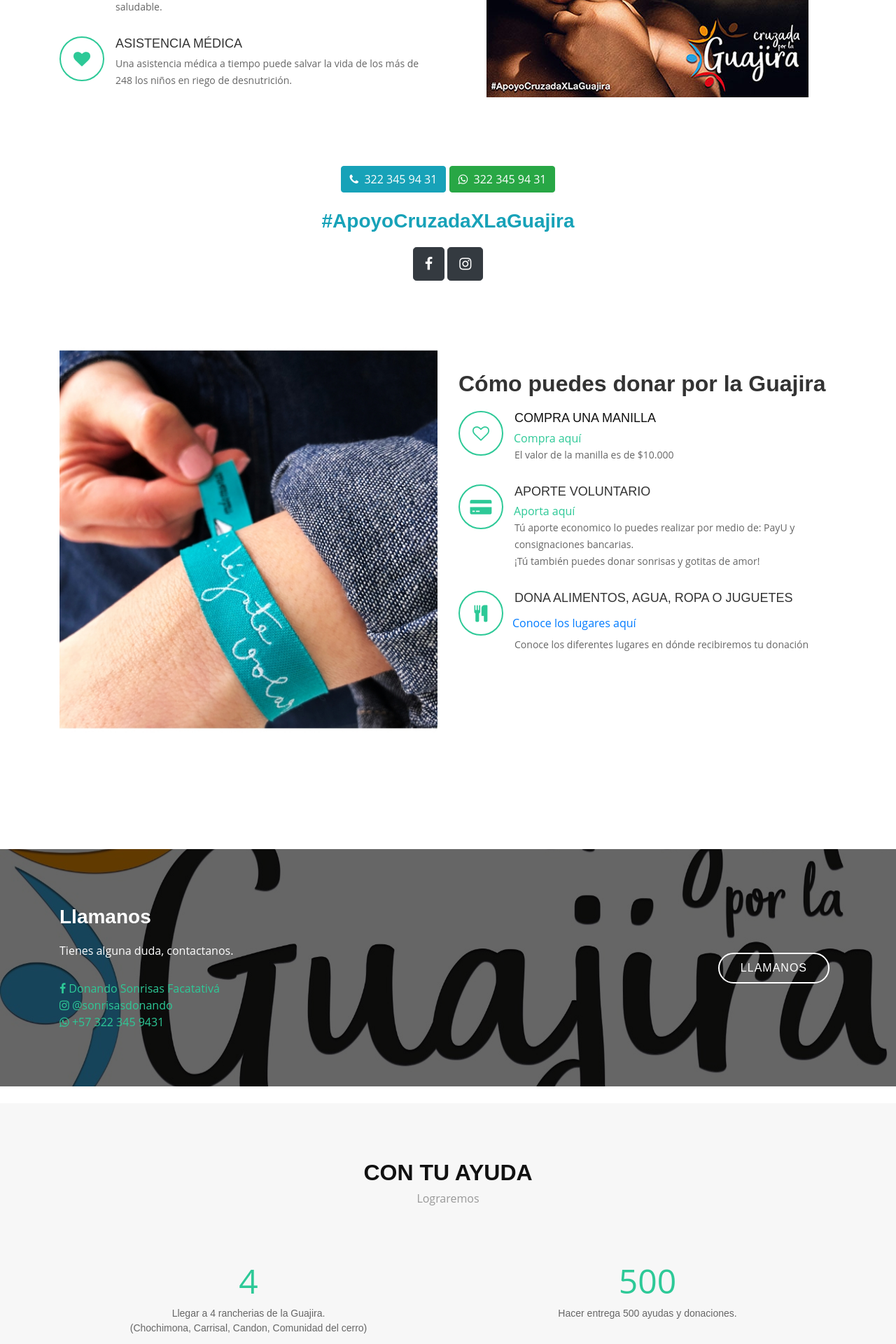
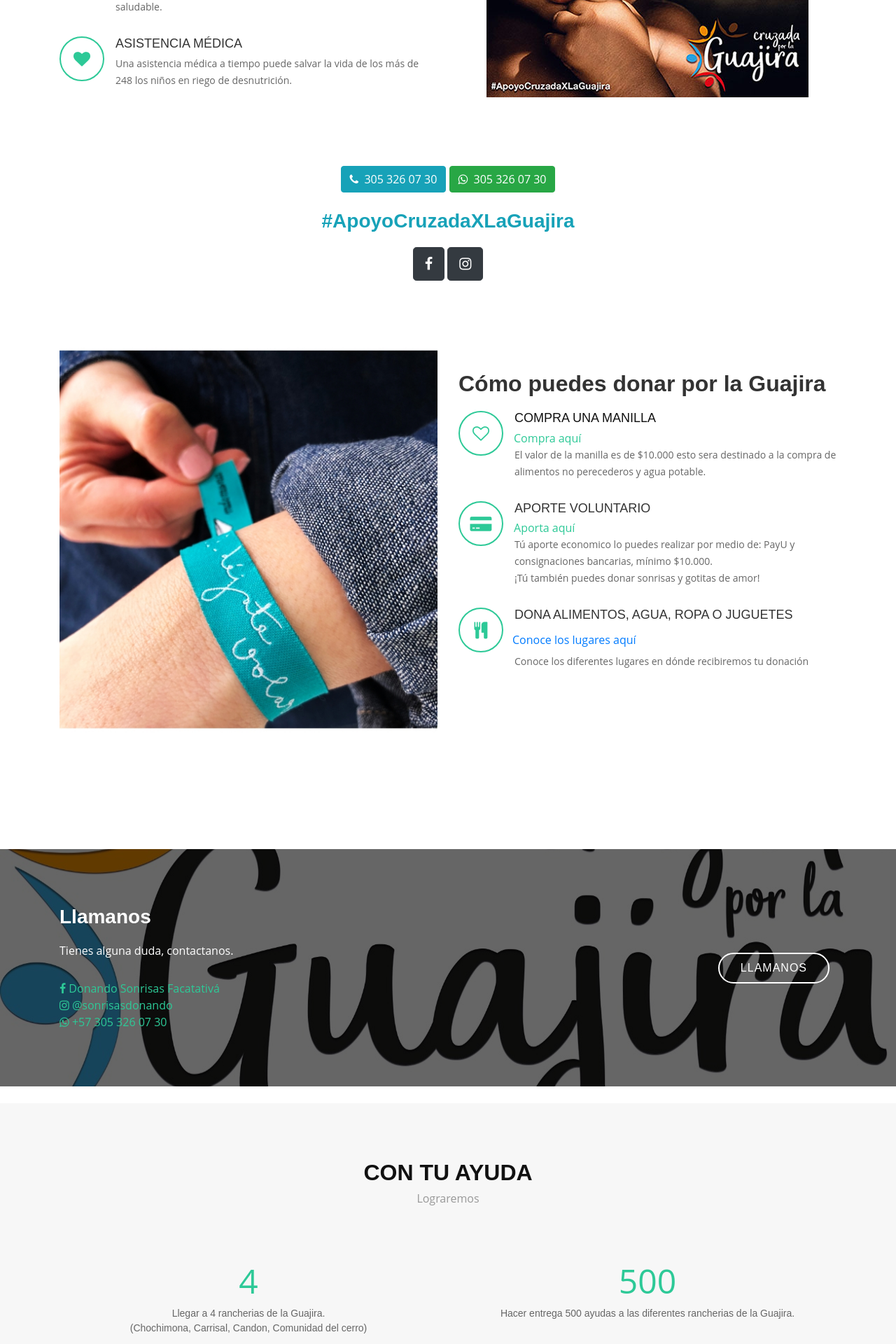
Before and after one commit to AllisonGomezM/plataformadonando, a CodeIgniter app: page /donando/ in a window 1280 px wide. Shown: the part 1694-3614 px from the top of the page at 70% size. Run offline with CodeIgniter, Linux system fonts and the light colour scheme; some libraries are stand-ins or nearby versions.

Commit message:
Contactanos

```diff
--- a/application/controllers/Welcome.php
+++ b/application/controllers/Welcome.php
@@ -18,6 +18,19 @@ class Welcome extends CI_Controller {
 	 * map to /index.php/welcome/<method_name>
 	 * @see https://codeigniter.com/user_guide/general/urls.html
 	 */
+
+	public function sendmsg()
+	{
+		ini_set( 'display_errors', 1 );
+		error_reporting( E_ALL );
+		$from = "donandosonrisascol@gmail.com";
+		$to = "donandosonrisascol@gmail.com";
+		$subject = "Quiero donar una sonrisa";
+		$message = "Quiero contactarme con ustedes, quiero ser parte de esta cruzada. YO APOYO LA CRUZADA POR LA GUAJIRA";
+		$headers = "From:" . $from;
+		mail($to,$subject,$message, $headers);
+		echo "The email message was sent.";
+	}
 	public function __construct(){
 		parent::__construct();
 		$this->load->helper('url');
--- a/application/views/paginaprincipal/index.php
+++ b/application/views/paginaprincipal/index.php
@@ -119,8 +119,8 @@
     </section><!-- #about -->
 
 <div class="container text-center">
-      <a class="btn btn-info btn-md" href="tel:+3223459431"><i class="fa fa-phone"></i>&nbsp;&nbsp;322 345 94 31</a>
-      <a class="btn btn-success btn-md" href="http://api.whatsapp.com/send?phone=573223459431"><i class="fa fa-whatsapp"></i>&nbsp;&nbsp;322 345 94 31</a>
+      <a class="btn btn-info btn-md" href="tel:+3053260730"><i class="fa fa-phone"></i>&nbsp;&nbsp;305 326 07 30</a>
+      <a class="btn btn-success btn-md" href="http://api.whatsapp.com/send?phone=573053260730"><i class="fa fa-whatsapp"></i>&nbsp;&nbsp;305 326 07 30</a>
 </div>
 <br>
 <div class="container text-center">
@@ -149,14 +149,14 @@
               <div class="icon"><i class="fa fa-heart-o"></i></div>
               <h4 class="title"><a href="<?= base_url()?>">Compra una Manilla</a></h4>
               <a href="" class="btn-get-started col-4">Compra aquí</a>
-              <p class="description">El valor de la manilla es de $10.000</p>
+              <p class="description">El valor de la manilla es de $10.000 esto sera destinado a la compra de alimentos no perecederos y agua potable.</p>
             </div>
 
             <div class="icon-box wow fadeInUp" data-wow-delay="0.2s">
               <div class="icon"><i class="fa fa-credit-card-alt"></i></div>
               <h4 class="title">Aporte Voluntario</h4>
               <a href="" class="btn-get-started col-4">Aporta aquí</a>
-              <p class="description">Tú aporte economico lo puedes realizar por medio de: PayU y consignaciones bancarias.
+              <p class="description">Tú aporte economico lo puedes realizar por medio de: PayU y consignaciones bancarias, mínimo $10.000.
               <br>
               ¡Tú también puedes donar sonrisas y gotitas de amor!
               </p>
@@ -194,12 +194,12 @@
             <br>
             <a href="https://www.instagram.com/sonrisasdonando/?hl=es-la" class="instagram"><i class="fa fa-instagram"></i>  @sonrisasdonando</a>
             <br>
-            <a href="http://api.whatsapp.com/send?phone=573223459431" class="telefono"><i class="fa fa-whatsapp "></i>   +57 322 345 9431 </a>
+            <a href="http://api.whatsapp.com/send?phone=573053260730" class="telefono"><i class="fa fa-whatsapp "></i>   +57 305 326 07 30 </a>
 
             </div>
             </div>
           <div class="col-lg-3 cta-btn-container text-center">
-            <a class="cta-btn align-middle" href="tel:+573223459431">Llamanos</a>
+            <a class="cta-btn align-middle" href="tel:+573053260730">Llamanos</a>
           </div>
 
         </div>
@@ -226,7 +226,7 @@
 
           <div class="col-lg-6 col-6 text-center">
             <span data-toggle="counter-up">500</span>
-            <p>Hacer entrega 500 ayudas y donaciones.</p>
+            <p>Hacer entrega 500 ayudas a las diferentes rancherias de la Guajira. </p>
   				</div>
 
         </div>
@@ -249,8 +249,8 @@
   			</div>
         <div class="row counters text-center">
         <div class="col-lg-4 col-6 text-center">
-            <span data-toggle="counter-up">1000</span>
-            <p>Hacer entrega de 1000 prendas de ropa.</p>
+            <span data-toggle="counter-up">500</span>
+            <p>Hacer entrega de 500 prendas de ropa.</p>
   				</div>
 
           <div class="col-lg-4 col-6 text-center">
@@ -272,8 +272,8 @@
     </section><!-- #facts -->
 <br>
 <div class="container text-center">
-      <a class="btn btn-info btn-md" href="tel:+3223459431"><i class="fa fa-phone"></i>&nbsp;&nbsp;322 345 94 31</a>
-      <a class="btn btn-success btn-md" href="http://api.whatsapp.com/send?phone=573223459431"><i class="fa fa-whatsapp"></i>&nbsp;&nbsp;322 345 94 31</a>
+      <a class="btn btn-info btn-md" href="tel:+3053260730"><i class="fa fa-phone"></i>&nbsp;&nbsp;305 326 07 30</a>
+      <a class="btn btn-success btn-md" href="http://api.whatsapp.com/send?phone=573053260730"><i class="fa fa-whatsapp"></i>&nbsp;&nbsp;305 326 07 30</a>
 </div>
 <br>
 <div class="container text-center">
@@ -295,7 +295,7 @@
                 </div>
       <div class="container wow fadeInUp mt-4">
         <div class="row justify-content-center">
-        <a href="http://api.whatsapp.com/send?phone=573223459431&text=Quiero ser voluntario mi nombre es: " class="btn btn-success btn-lg"> UNETE A NOSOTROS </a>
+        <a href="http://api.whatsapp.com/send?phone=573053260730&text=Quiero ser voluntario mi nombre es: " class="btn btn-success btn-lg"> UNETE A NOSOTROS </a>
 
         </div>
 
@@ -407,14 +407,14 @@
 
               <div>
                 <i class="fa fa-phone"></i>
-                <p>+57 322 345 9431</p>
+                <p>+57 305 326 07 30</p>
               </div>
             </div>
 
             <div class="social-links">
             <a href="https://www.facebook.com/groups/1610017615960811/" class="facebook"><i class="fa fa-facebook"></i></a>
             <a href="https://www.instagram.com/sonrisasdonando/?hl=es-la" class="instagram"><i class="fa fa-instagram"></i></a>
-            <a href="http://api.whatsapp.com/send?phone=573223459431" class="telefono"><i class="fa fa-whatsapp "></i></a>
+            <a href="http://api.whatsapp.com/send?phone=573053260730" class="telefono"><i class="fa fa-whatsapp "></i></a>
           </div>
 
           </div>
```
